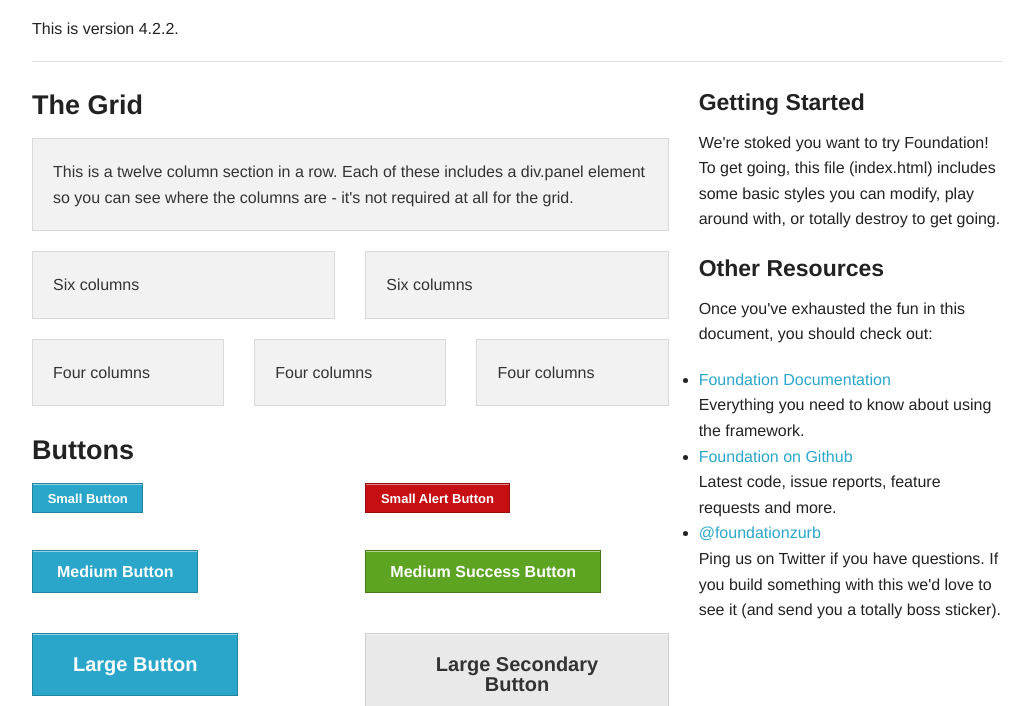
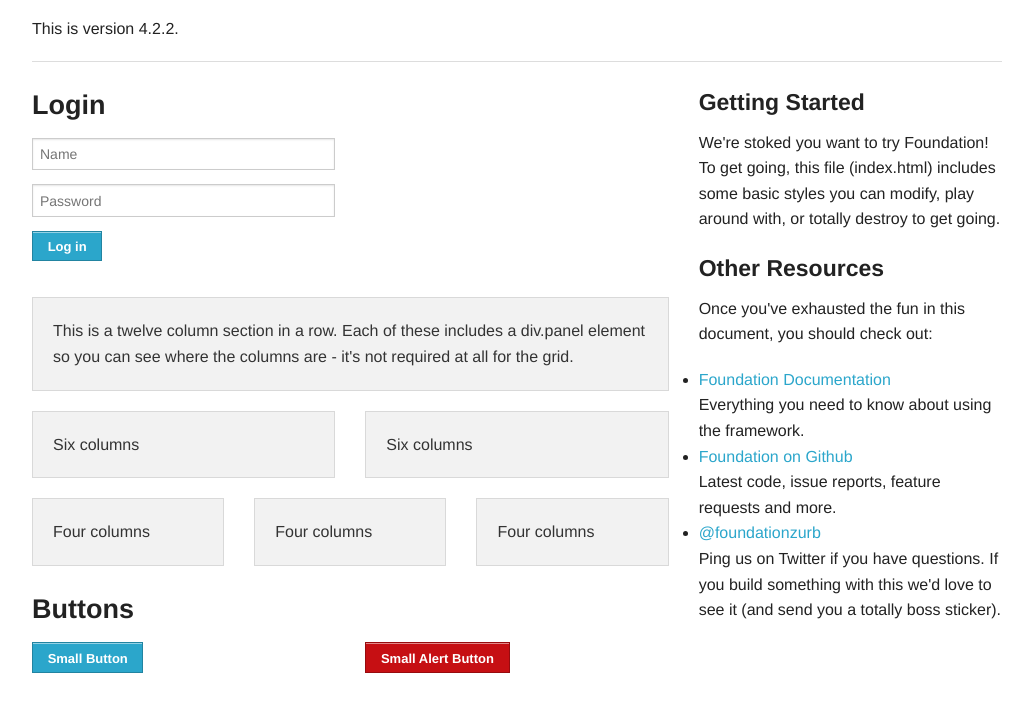
Before and after one commit to davidbrazdil/scanbook, a plain HTML site: page client/index.html in a window 1280 px wide. Shown: the part 62-768 px from the top of the page, without its empty margins (123-1156 px from the left). Drawn offline with nearby package versions, Linux system fonts and the light colour scheme.

Commit message:
meaningless commit
blabla

```diff
--- a/client/index.html
+++ b/client/index.html
@@ -17,6 +17,8 @@
 <body>
 	<script src="https://ajax.googleapis.com/ajax/libs/angularjs/1.0.7/angular.min.js"></script>
 
+
+
 	<div class="row">
 		<div class="large-12 columns">
 			<h2>Welcome to Scanbook</h2>
@@ -27,7 +29,19 @@
 
 	<div class="row">
 		<div class="large-8 columns">
-			<h3>The Grid</h3>
+			<h3>Login</h3>
+
+			<div class="row">
+				<div class="large-6 columns">
+					<form>
+			        <input type="text" size="30" placeholder="Name">
+			        <input type="password" name="pass" value="" placeholder="Password">
+			        <p><a href="#" class="small button">Log in</a></p>
+			   		</form>
+				</div>
+
+			</div>
+
 
 			<!-- Grid Example -->
 			<div class="row">
```
Also changed, not shown: 2 other files.
